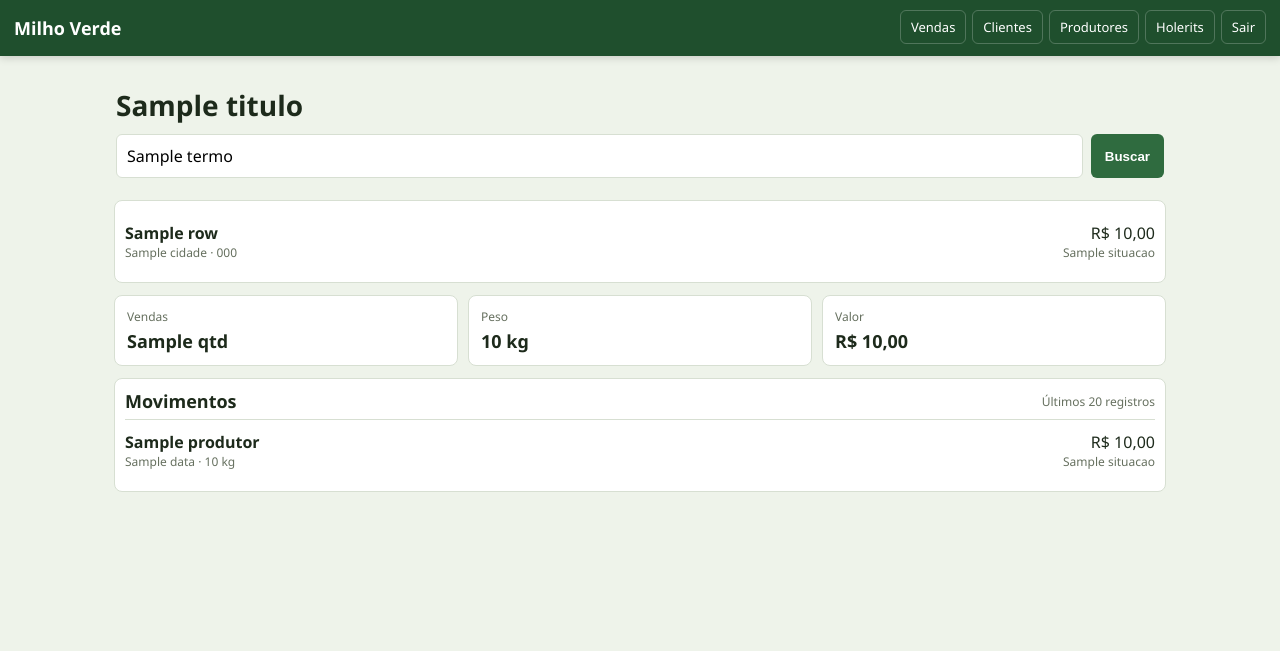
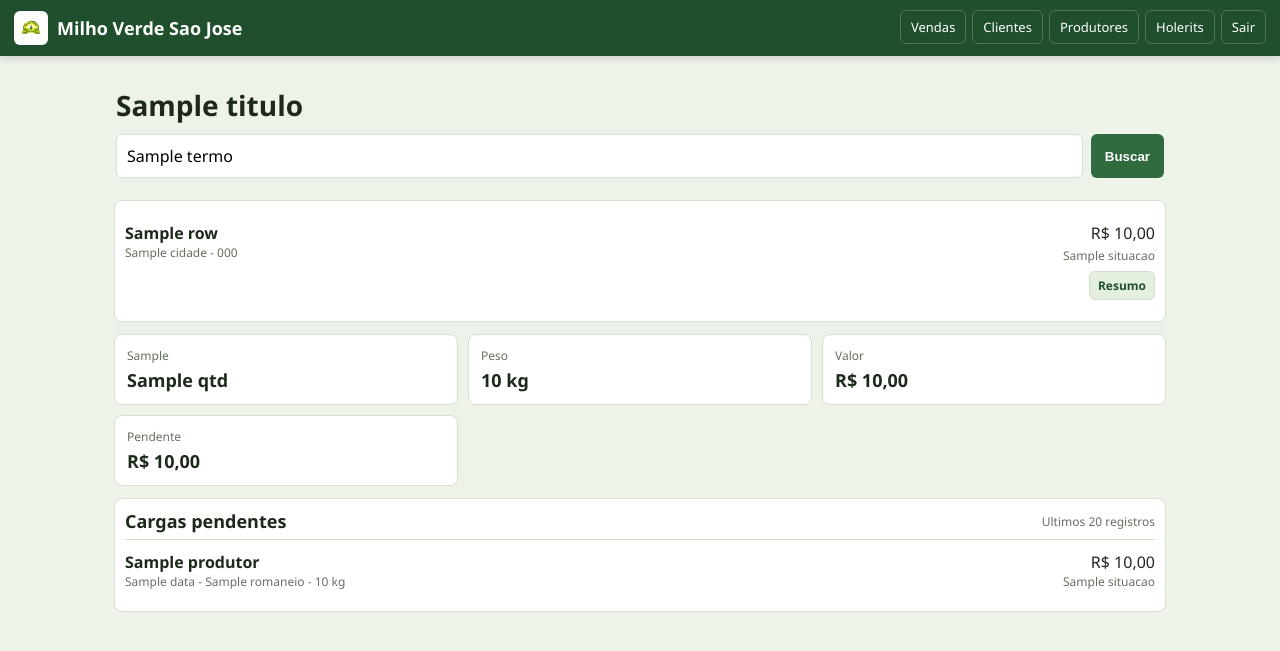
Before and after one commit to rassenn/milho-verde-consulta-web, a Flask app: template consulta_web/templates/pessoas.html in a window 1280 px wide. Shown: the top 651 px of the page. Run offline with Flask 3, Linux system fonts and the light colour scheme; the template is opened without the code that fills it: most values are stand-ins (such as "Sample title", 1, 10 or a date in 2020); some libraries are stand-ins or nearby versions.

Commit message:
Add files via upload

```diff
--- a/consulta_web/app.py
+++ b/consulta_web/app.py
@@ -265,6 +265,7 @@ def vendas():
 @login_required
 def clientes():
     termo = request.args.get("q", "").strip()
+    detalhe = request.args.get("detalhe", "").strip()
     params = []
     sql = """
         SELECT nome, cidade, telefone, COALESCE(saldo, 0) AS saldo,
@@ -280,34 +281,43 @@ def clientes():
     rows = query(sql, params)
 
     movimentos = []
-    totais = {"peso": 0, "valor": 0, "qtd": 0}
-    if termo:
+    pagamentos = []
+    totais = {"peso": 0, "valor": 0, "pendente": 0, "qtd": 0}
+    pessoa_detalhe = detalhe or termo
+    if pessoa_detalhe:
+        operador = "=" if detalhe else "ILIKE"
+        busca_detalhe = pessoa_detalhe if detalhe else f"%{pessoa_detalhe}%"
         movimentos = query(
             f"""
-            SELECT v.data, v.produtor, COALESCE(v.peso, 0) AS peso,
+            SELECT v.data, COALESCE(v.romaneio, '') AS romaneio, v.produtor,
+                   COALESCE(v.peso, 0) AS peso,
                    COALESCE(v.valor_cliente, 0) AS valor,
                    COALESCE(v.situacao_cliente, '') AS situacao
             FROM vendas v
-            WHERE v.cliente ILIKE %s
+            WHERE v.cliente {operador} %s
+              AND UPPER(COALESCE(v.situacao_cliente, '')) <> 'PAGO'
             ORDER BY {DATA_VENDA_EXPR} DESC, v.id DESC
             LIMIT 20
             """,
-            (f"%{termo}%",),
+            (busca_detalhe,),
         )
         total_row = query(
-            """
+            f"""
             SELECT COALESCE(SUM(peso), 0) AS peso,
                    COALESCE(SUM(valor_cliente), 0) AS valor,
+                   COALESCE(SUM(CASE WHEN UPPER(COALESCE(situacao_cliente, '')) = 'PAGO'
+                                     THEN 0 ELSE valor_cliente END), 0) AS pendente,
                    COUNT(*) AS qtd
             FROM vendas
-            WHERE cliente ILIKE %s
+            WHERE cliente {operador} %s
             """,
-            (f"%{termo}%",),
+            (busca_detalhe,),
             one=True,
         )
         totais = {
             "peso": float(total_row["peso"] or 0),
             "valor": float(total_row["valor"] or 0),
+            "pendente": float(total_row["pendente"] or 0),
             "qtd": int(total_row["qtd"] or 0),
         }
 
@@ -317,7 +327,10 @@ def clientes():
         rota="clientes",
         rows=rows,
         termo=termo,
+        detalhe=detalhe,
+        pessoa_detalhe=pessoa_detalhe,
         movimentos=movimentos,
+        pagamentos=pagamentos,
         totais=totais,
     )
 
@@ -326,6 +339,7 @@ def clientes():
 @login_required
 def produtores():
     termo = request.args.get("q", "").strip()
+    detalhe = request.args.get("detalhe", "").strip()
     fazenda = request.args.get("fazenda", "").strip()
     data = request.args.get("data", "").strip()
     data_sql = normalizar_data_filtro(data)
@@ -344,22 +358,26 @@ def produtores():
     rows = query(sql, params)
 
     movimentos = []
+    pagamentos = []
     fazendas = []
     totais = {"peso": 0, "valor": 0, "pago": 0, "pendente": 0, "qtd": 0}
-    if termo:
+    pessoa_detalhe = detalhe or termo
+    if pessoa_detalhe:
+        operador = "=" if detalhe else "ILIKE"
+        busca_detalhe = pessoa_detalhe if detalhe else f"%{pessoa_detalhe}%"
         fazendas = query(
-            """
+            f"""
             SELECT DISTINCT COALESCE(fp.nome_fazenda, '') AS nome
             FROM vendas v
             LEFT JOIN fazendas_produtor fp ON fp.id = v.fazenda_id
-            WHERE v.produtor ILIKE %s
+            WHERE v.produtor {operador} %s
               AND COALESCE(fp.nome_fazenda, '') <> ''
             ORDER BY nome
             """,
-            (f"%{termo}%",),
+            (busca_detalhe,),
         )
-        filtros = ["v.produtor ILIKE %s"]
-        mov_params = [f"%{termo}%"]
+        filtros = [f"v.produtor {operador} %s"]
+        mov_params = [busca_detalhe]
         if fazenda:
             filtros.append("COALESCE(fp.nome_fazenda, '') = %s")
             mov_params.append(fazenda)
@@ -404,6 +422,21 @@ def produtores():
             "pendente": float(total_row["pendente"] or 0),
             "qtd": int(total_row["qtd"] or 0),
         }
+        pagamentos = query(
+            f"""
+            SELECT data, COALESCE(valor_pago, 0) AS valor,
+                   COALESCE(forma_pagamento, '') AS forma
+            FROM pagamentos_produtor
+            WHERE nome_produtor {operador} %s
+            ORDER BY CASE WHEN substr(data,5,1) = '-'
+                          THEN data
+                          ELSE substr(data,7,4) || '-' || substr(data,4,2) || '-' || substr(data,1,2)
+                     END DESC,
+                     id DESC
+            LIMIT 20
+            """,
+            (busca_detalhe,),
+        )
 
     return render_template(
         "pessoas.html",
@@ -411,10 +444,13 @@ def produtores():
         rota="produtores",
         rows=rows,
         termo=termo,
+        detalhe=detalhe,
+        pessoa_detalhe=pessoa_detalhe,
         fazenda=fazenda,
         fazendas=fazendas,
         data=data,
         movimentos=movimentos,
+        pagamentos=pagamentos,
         totais=totais,
     )
 
--- a/consulta_web/static/style.css
+++ b/consulta_web/static/style.css
@@ -26,10 +26,20 @@ a { color: inherit; text-decoration: none; }
   box-shadow: 0 2px 8px rgba(0,0,0,.16);
 }
 .brand {
-  display: block;
+  display: flex;
+  align-items: center;
+  gap: 9px;
   font-weight: 800;
   font-size: 18px;
   margin-bottom: 8px;
+}
+.brand img {
+  width: 34px;
+  height: 34px;
+  object-fit: contain;
+  background: white;
+  border-radius: 6px;
+  padding: 3px;
 }
 nav {
   display: flex;
@@ -134,6 +144,22 @@ small {
   text-align: right;
   white-space: nowrap;
 }
+.row-actions {
+  display: grid;
+  justify-items: end;
+  gap: 3px;
+}
+.mini-button {
+  display: inline-block;
+  margin-top: 4px;
+  padding: 5px 8px;
+  border-radius: 6px;
+  background: #e4efdf;
+  color: var(--green-dark);
+  border: 1px solid #cfe0c8;
+  font-size: 12px;
+  font-weight: 800;
+}
 .sale-card {
   display: grid;
   grid-template-columns: 1fr auto;
@@ -192,6 +218,20 @@ button {
   border-top: 1px solid var(--line);
   padding: 12px 0;
 }
+.pay-line {
+  display: flex;
+  justify-content: space-between;
+  gap: 12px;
+  border-top: 1px solid var(--line);
+  padding: 11px 0;
+}
+.pay-line:first-child {
+  border-top: 0;
+}
+.pay-line span {
+  font-weight: 800;
+  white-space: nowrap;
+}
 @media (max-width: 640px) {
   .topbar {
     padding: 9px 10px;
@@ -232,6 +272,9 @@ button {
   .sale-values {
     text-align: left;
     white-space: normal;
+  }
+  .row-actions {
+    justify-items: start;
   }
   .tags {
     flex-wrap: wrap;
@@ -279,6 +322,13 @@ button {
   padding: 22px;
   box-shadow: 0 18px 40px rgba(0,0,0,.2);
 }
+.login-logo {
+  width: 92px;
+  height: 92px;
+  object-fit: contain;
+  display: block;
+  margin-bottom: 12px;
+}
 .login-box h1 {
   margin: 0;
   font-size: 30px;
--- a/consulta_web/templates/base.html
+++ b/consulta_web/templates/base.html
@@ -3,12 +3,15 @@
 <head>
   <meta charset="utf-8">
   <meta name="viewport" content="width=device-width, initial-scale=1">
-  <title>{{ title or "Milho Verde Consulta" }}</title>
+  <title>{{ title or "Milho Verde Sao Jose - Consulta" }}</title>
   <link rel="stylesheet" href="{{ url_for('static', filename='style.css') }}">
 </head>
 <body>
   <header class="topbar">
-    <a class="brand" href="{{ url_for('index') }}">Milho Verde</a>
+    <a class="brand" href="{{ url_for('index') }}">
+      <img src="{{ url_for('static', filename='logo-milho-verde-sao-jose.png') }}" alt="">
+      <span>Milho Verde Sao Jose</span>
+    </a>
     <nav>
       <a href="{{ url_for('vendas') }}">Vendas</a>
       <a href="{{ url_for('clientes') }}">Clientes</a>
--- a/consulta_web/templates/index.html
+++ b/consulta_web/templates/index.html
@@ -1,7 +1,7 @@
 {% extends "base.html" %}
 {% block content %}
 <section class="hero">
-  <h1>Consulta geral</h1>
+  <h1>Milho Verde Sao Jose</h1>
   <p>Resumo atualizado pelo PostgreSQL</p>
 </section>
 
--- a/consulta_web/templates/login.html
+++ b/consulta_web/templates/login.html
@@ -3,12 +3,13 @@
 <head>
   <meta charset="utf-8">
   <meta name="viewport" content="width=device-width, initial-scale=1">
-  <title>Milho Verde - Consulta</title>
+  <title>Milho Verde Sao Jose - Consulta</title>
   <link rel="stylesheet" href="{{ url_for('static', filename='style.css') }}">
 </head>
 <body class="login-body">
   <main class="login-box">
-    <h1>Milho Verde</h1>
+    <img class="login-logo" src="{{ url_for('static', filename='logo-milho-verde-sao-jose.png') }}" alt="">
+    <h1>Milho Verde Sao Jose</h1>
     <p>Consulta do sistema</p>
     {% if erro %}<div class="alert">{{ erro }}</div>{% endif %}
     <form method="post">
--- a/consulta_web/templates/pessoas.html
+++ b/consulta_web/templates/pessoas.html
@@ -22,11 +22,12 @@
     <div class="row-card">
       <div>
         <strong>{{ p.nome }}</strong>
-        <small>{{ p.cidade }} · {{ p.telefone }}</small>
+        <small>{{ p.cidade }} - {{ p.telefone }}</small>
       </div>
-      <div class="right">
+      <div class="right row-actions">
         <span>{{ p.saldo|dinheiro }}</span>
         <small>{{ p.situacao }}</small>
+        <a class="mini-button" href="{{ url_for(rota, q=termo, detalhe=p.nome, fazenda=fazenda or '', data=data or '') }}">Resumo</a>
       </div>
     </div>
   {% else %}
@@ -34,9 +35,9 @@
   {% endfor %}
 </section>
 
-{% if termo %}
+{% if pessoa_detalhe %}
   <section class="cards movement-summary">
-    <article><span>Vendas</span><strong>{{ totais.qtd }}</strong></article>
+    <article><span>{{ pessoa_detalhe }}</span><strong>{{ totais.qtd }}</strong></article>
     <article><span>Peso</span><strong>{{ totais.peso|round(0) }} kg</strong></article>
     {% if rota == 'produtores' %}
       <article><span>Total</span><strong>{{ totais.valor|dinheiro }}</strong></article>
@@ -44,23 +45,24 @@
       <article><span>Pendente</span><strong>{{ totais.pendente|dinheiro }}</strong></article>
     {% else %}
       <article><span>Valor</span><strong>{{ totais.valor|dinheiro }}</strong></article>
+      <article><span>Pendente</span><strong>{{ totais.pendente|dinheiro }}</strong></article>
     {% endif %}
   </section>
 
   <section class="panel">
     <div class="panel-head">
-      <h2>Movimentos</h2>
-      <small>Últimos 20 registros</small>
+      <h2>{% if rota == 'produtores' %}Cargas do produtor{% else %}Cargas pendentes{% endif %}</h2>
+      <small>Ultimos 20 registros</small>
     </div>
     {% for m in movimentos %}
       <div class="sale-card">
         <div class="sale-main">
           {% if rota == 'produtores' %}
             <strong>{{ m.cliente }}</strong>
-            <small>{{ m.data }} · {{ m.fazenda or 'Sem fazenda' }} · {{ m.peso|round(0) }} kg</small>
+            <small>{{ m.data }} - {{ m.fazenda or 'Sem fazenda' }} - {{ m.peso|round(0) }} kg</small>
           {% else %}
             <strong>{{ m.produtor }}</strong>
-            <small>{{ m.data }} · {{ m.peso|round(0) }} kg</small>
+            <small>{{ m.data }} - {{ m.romaneio or 'Sem romaneio' }} - {{ m.peso|round(0) }} kg</small>
           {% endif %}
         </div>
         <div class="sale-values">
@@ -72,5 +74,25 @@
       <p class="empty">Nenhum movimento encontrado para esse filtro.</p>
     {% endfor %}
   </section>
+
+  {% if rota == 'produtores' %}
+    <section class="panel">
+      <div class="panel-head">
+        <h2>Pagamentos efetuados</h2>
+        <small>Ultimos 20 registros</small>
+      </div>
+      {% for pg in pagamentos %}
+        <div class="pay-line">
+          <div>
+            <strong>{{ pg.forma or 'Forma nao informada' }}</strong>
+            <small>{{ pg.data }}</small>
+          </div>
+          <span>{{ pg.valor|dinheiro }}</span>
+        </div>
+      {% else %}
+        <p class="empty">Nenhum pagamento encontrado para esse produtor.</p>
+      {% endfor %}
+    </section>
+  {% endif %}
 {% endif %}
 {% endblock %}
```
Also changed, not shown: consulta_web/static/logo-milho-verde-sao-jose.png (added), 2 other files.
